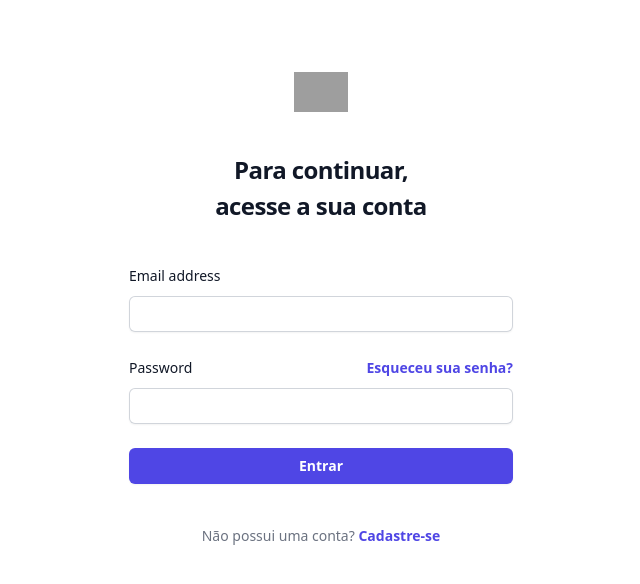
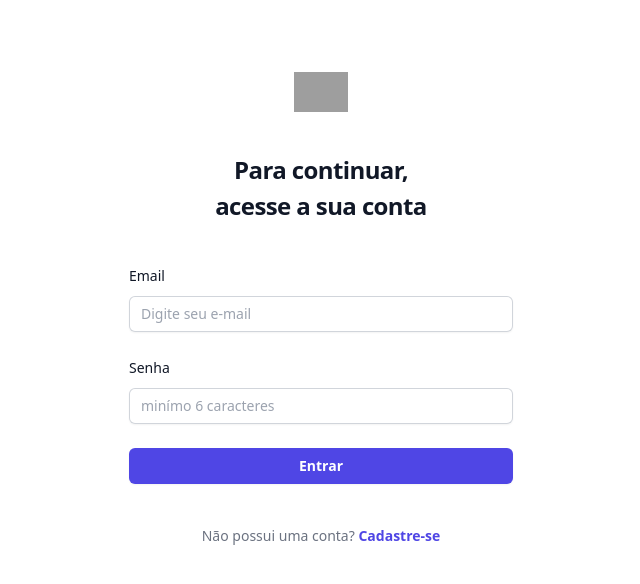
Before and after one commit to black-adm/testing-leads-data, a React (Vite) app in the folder frontend/: page / in a window 1280 px wide. Shown: the top 584 px of the page, without its empty margins (319-959 px from the left). Built offline with nearby package versions, Linux system fonts and the light colour scheme; grey boxes are pictures that could not be loaded.

Commit message:
feat: login page and components finished

```diff
--- /dev/null
+++ b/frontend/src/components/Login/LoginButton.tsx
@@ -0,0 +1,24 @@
+import { Loader } from "lucide-react";
+
+export function LoginButton({ loading }: any) {
+    return (
+        <div>
+            <button
+                type="submit"
+                className={`flex w-full justify-center rounded-md bg-indigo-600 px-3 py-1.5 text-sm font-semibold leading-6 text-white shadow-sm hover:bg-indigo-500 focus-visible:outline focus-visible:outline-2 focus-visible:outline-offset-2 focus-visible:outline-indigo-600"
+                ${loading ? "opacity-50 cursor-not-allowed" : ""}`}
+                disabled={loading}
+            >
+                {loading ? (
+                    <>
+                        <Loader
+                            className="inline-flex ml-3 animate-spin w-4 h-4 text-white"
+                        />
+                    </>
+                ) : (
+                    <span>Entrar</span>
+                )}
+            </button>
+        </div>
+    )
+}
--- /dev/null
+++ b/frontend/src/components/Login/LoginInputs.tsx
@@ -0,0 +1,66 @@
+import { UseFormRegister } from "react-hook-form";
+import { ValidateLoginForm } from "../../pages/Login";
+import { BadgeInfo } from "lucide-react";
+
+interface LoginProps {
+    register: UseFormRegister<ValidateLoginForm>;
+    errors: any;
+}
+
+export function LoginInputs({ register, errors }: LoginProps) {
+    return (
+        <>
+            <div>
+                <label
+                    htmlFor="email"
+                    className="block text-sm font-medium leading-6 text-gray-900"
+                >
+                    Email
+                </label>
+                <div className="mt-2">
+                    <input
+                        type="email"
+                        autoComplete="email"
+                        placeholder="Digite seu e-mail"
+                        className="block w-full rounded-md border-0 py-1.5 text-gray-900 shadow-sm ring-1 ring-inset ring-gray-300 placeholder:text-gray-400 focus:ring-2 focus:ring-inset focus:ring-indigo-600 sm:text-sm sm:leading-6"
+                        {...register('email')}
+                    />
+                </div>
+                {errors.email &&
+                    <span className="pt-2 flex items-center gap-x-1 text-xs font-medium tracking-tight text-primary-red">
+                        <BadgeInfo className='h-4 w-4' />
+                        {errors.email.message}
+                    </span>
+                }
+            </div>
+
+            <div>
+                <div className="flex items-center justify-between">
+                    <label
+                        htmlFor="password"
+                        className="block text-sm font-medium leading-6 text-gray-900"
+                    >
+                        Senha
+                    </label>
+
+                </div>
+
+                <div className="mt-2">
+                    <input
+                        type="password"
+                        autoComplete="current-password"
+                        placeholder="minímo 6 caracteres"
+                        className="block w-full rounded-md border-0 py-1.5 text-gray-900 shadow-sm ring-1 ring-inset ring-gray-300 placeholder:text-gray-400 focus:ring-2 focus:ring-inset focus:ring-indigo-600 sm:text-sm sm:leading-6"
+                        {...register('password')}
+                    />
+                </div>
+                {errors.password &&
+                    <span className="pt-2 flex items-center gap-x-1 text-xs font-medium tracking-tight text-primary-red">
+                        <BadgeInfo className='h-4 w-4' />
+                        {errors.password.message}
+                    </span>
+                }
+            </div>
+        </>
+    )
+}
--- a/frontend/src/components/Register/RegisterInputs.tsx
+++ b/frontend/src/components/Register/RegisterInputs.tsx
@@ -2,12 +2,12 @@ import { UseFormRegister } from 'react-hook-form';
 import { ValidateHomeForm } from '../../pages/Register';
 import { BadgeInfo } from 'lucide-react';
 
-interface LoginProps {
+interface RegisterProps {
     register: UseFormRegister<ValidateHomeForm>;
     errors: any;
 }
 
-export function RegisterInputs({ register, errors }: LoginProps) {
+export function RegisterInputs({ register, errors }: RegisterProps) {
     return (
         <>
             <div className='flex justify-center items-center gap-x-2'>
--- a/frontend/src/pages/Login.tsx
+++ b/frontend/src/pages/Login.tsx
@@ -1,6 +1,62 @@
+import { z } from "zod";
+import { zodResolver } from "@hookform/resolvers/zod";
+import { useState } from "react";
+import { useForm } from "react-hook-form";
+import { useNavigate } from "react-router-dom";
 import { Link } from "react-router-dom";
 
+import { api } from "../api"
+import { LoginInputs } from "../components/Login/LoginInputs";
+import { LoginButton } from "../components/Login/LoginButton";
+import { BadgeInfo } from "lucide-react";
+
+export type ValidateLoginForm = z.infer<typeof validateLoginFormSchema>
+
+const validateLoginFormSchema = z.object({
+    email: z.string().email()
+        .nonempty('O campo de e-mail é obrigatório!')
+        .email('Formato de e-mail inválido!'),
+    password: z.string()
+        .nonempty('O campo de senha é obrigatório!')
+        .min(6, 'A senha precisa de no mínimo 6 caracteres.'),
+})
+
 export function Login() {
+    const [loading, setLoading] = useState(false)
+    const [error, setError] = useState('')
+    const navigate = useNavigate()
+
+    const {
+        handleSubmit,
+        register,
+        watch,
+        formState: { errors },
+    } = useForm<ValidateLoginForm>({
+        resolver: zodResolver(validateLoginFormSchema)
+    })
+
+    async function loginData() {
+        setLoading(true)
+
+        const formData = {
+            email: watch('email'),
+            password: watch('password'),
+        };
+
+        api.post("/user/login", formData)
+            .then((response) => {
+                console.log(response.data)
+                navigate("/leads")
+            })
+            .catch((error) => {
+                setError(error);
+                console.error(error);
+            })
+            .finally(() => {
+                setLoading(false)
+            });
+    };
+
     return (
         <>
             <div className="flex min-h-full flex-1 flex-col justify-center mt-6 px-6 py-12 lg:px-8">
@@ -17,54 +73,27 @@ export function Login() {
                 </div>
 
                 <div className="mt-10 sm:mx-auto sm:w-full sm:max-w-sm">
-                    <form className="space-y-6" action="#" method="POST">
-                        <div>
-                            <label htmlFor="email" className="block text-sm font-medium leading-6 text-gray-900">
-                                Email address
-                            </label>
-                            <div className="mt-2">
-                                <input
-                                    id="email"
-                                    name="email"
-                                    type="email"
-                                    autoComplete="email"
-                                    required
-                                    className="block w-full rounded-md border-0 py-1.5 text-gray-900 shadow-sm ring-1 ring-inset ring-gray-300 placeholder:text-gray-400 focus:ring-2 focus:ring-inset focus:ring-indigo-600 sm:text-sm sm:leading-6"
-                                />
-                            </div>
+                    <form
+                        onSubmit={handleSubmit(loginData)}
+                        className="space-y-6"
+                    >
+                        <LoginInputs
+                            register={register}
+                            errors={errors}
+                        />
+                        <LoginButton
+                            loadig={loading}
+                        />
+                    </form>
+
+                    {error && (
+                        <div className="flex flex-col pt-2 pl-3">
+                            <p className="flex items-center gap-x-1 text-xs font-medium tracking-tight text-primary-red">
+                                <BadgeInfo className='h-4 w-4' />
+                                {error.message}
+                            </p>
                         </div>
-
-                        <div>
-                            <div className="flex items-center justify-between">
-                                <label htmlFor="password" className="block text-sm font-medium leading-6 text-gray-900">
-                                    Password
-                                </label>
-
-                                <div className="text-sm">
-                                    <a href="#" className="font-semibold text-indigo-600 hover:text-indigo-500">
-                                        Esqueceu sua senha?
-                                    </a>
-                                </div>
-                            </div>
-                            <div className="mt-2">
-                                <input
-                                    type="password"
-                                    autoComplete="current-password"
-                                    required
-                                    className="block w-full rounded-md border-0 py-1.5 text-gray-900 shadow-sm ring-1 ring-inset ring-gray-300 placeholder:text-gray-400 focus:ring-2 focus:ring-inset focus:ring-indigo-600 sm:text-sm sm:leading-6"
-                                />
-                            </div>
-                        </div>
-
-                        <div>
-                            <button
-                                type="submit"
-                                className="flex w-full justify-center rounded-md bg-indigo-600 px-3 py-1.5 text-sm font-semibold leading-6 text-white shadow-sm hover:bg-indigo-500 focus-visible:outline focus-visible:outline-2 focus-visible:outline-offset-2 focus-visible:outline-indigo-600"
-                            >
-                                Entrar
-                            </button>
-                        </div>
-                    </form>
+                    )}
 
                     <p className="mt-10 text-center text-sm text-gray-500">
                         Não possui uma conta?{' '}
--- a/frontend/src/pages/Register.tsx
+++ b/frontend/src/pages/Register.tsx
@@ -38,7 +38,7 @@ export function Register() {
         resolver: zodResolver(validateHomeFormSchema)
     })
 
-    async function loginData() {
+    async function registerData() {
         setLoading(true)
 
         const formData = {
@@ -91,7 +91,7 @@ export function Register() {
             <div className="mt-10 sm:mx-auto sm:w-full sm:max-w-sm">
                 <form
                     className="space-y-6"
-                    onSubmit={handleSubmit(loginData)}
+                    onSubmit={handleSubmit(registerData)}
                 >
                     <RegisterInputs
                         register={register}
```
